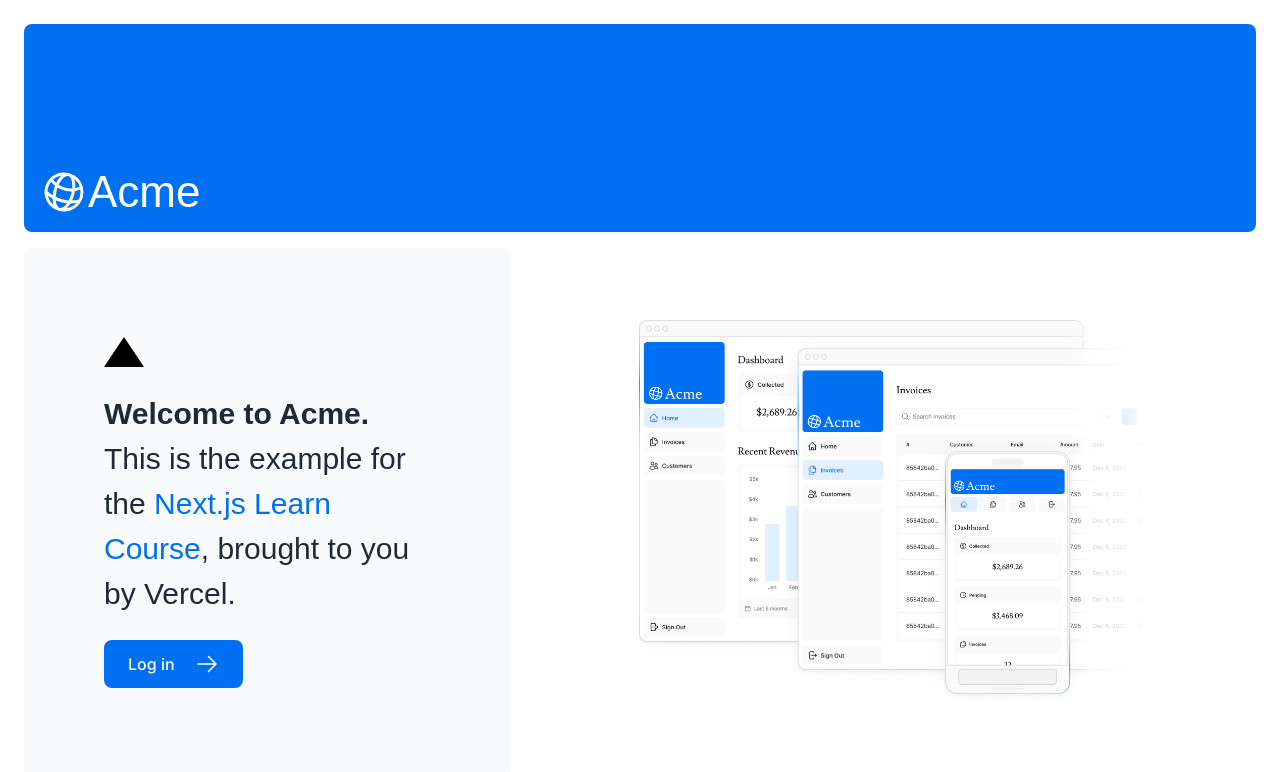
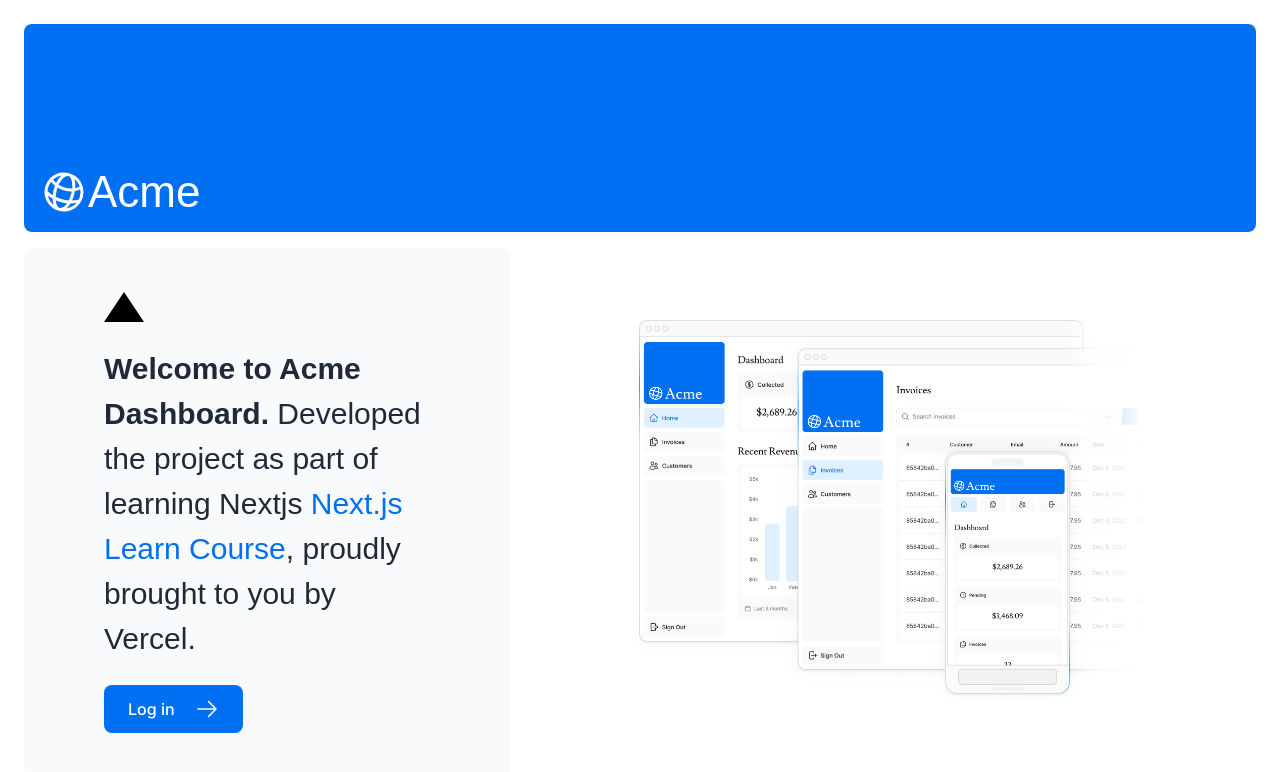
Before and after one commit to jlsngtch/Nextjs-dashboard, a Next.js app in the folder nextjs-dashboard/: page / in a window 1280 px wide. Shown: the top 772 px of the page. Built offline with nearby package versions, Linux system fonts and the light colour scheme; a web font is replaced by a local one.

Commit message:
Update page.tsx

```diff
--- a/nextjs-dashboard/app/page.tsx
+++ b/nextjs-dashboard/app/page.tsx
@@ -16,11 +16,11 @@
         <div className="flex flex-col justify-center gap-6 rounded-lg bg-gray-50 px-6 py-10 md:w-2/5 md:px-20">
         <div className= {styles.shape}/>
           <p className={`${lusitana.className} text-xl text-gray-800 md:text-3xl md:leading-normal`}>
-            <strong>Welcome to Acme.</strong> This is the example for the{" "}
+            <strong>Welcome to Acme Dashboard.</strong> Developed the project as part of learning Nextjs {" "}
             <a href="https://nextjs.org/learn/" className="text-blue-500">
               Next.js Learn Course
             </a>
-            , brought to you by Vercel.
+            , proudly brought to you by Vercel.
           </p>
           <Link
             href="/login"
```
